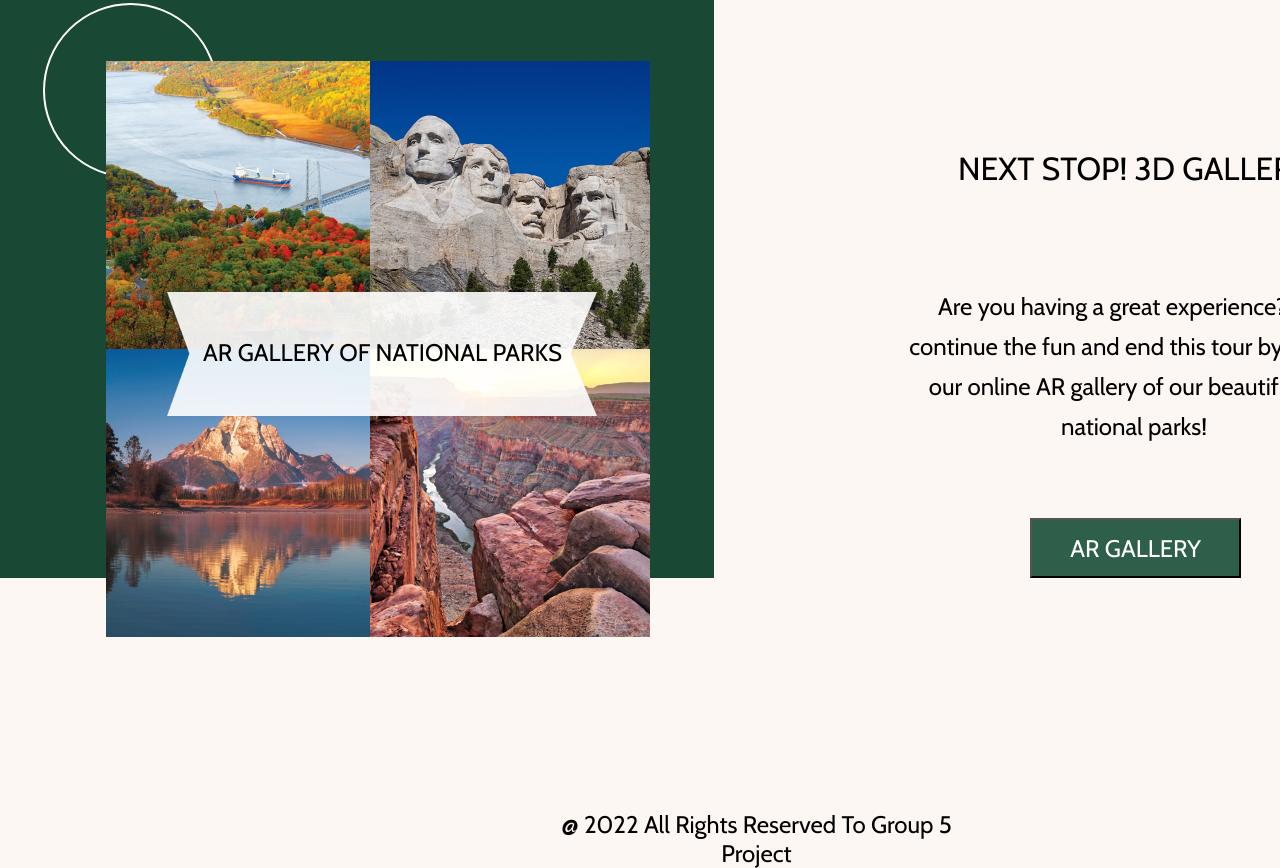
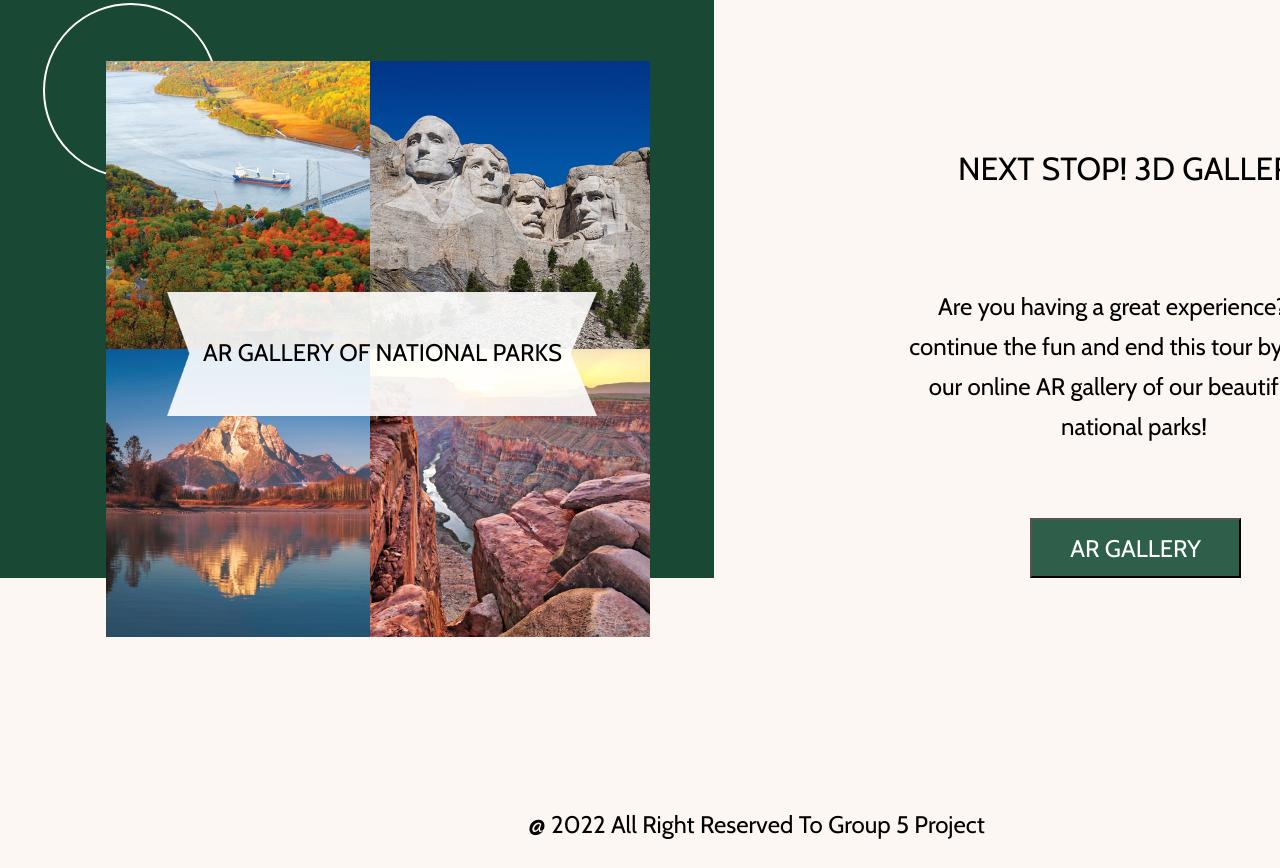
Before and after one commit to Spaolini/VirtualParks, a plain HTML site: page index.html in a window 1280 px wide. Shown: the part 2590-3458 px from the top of the page. After the commit the page ends 3429 px from the top, so only its background shows below. Drawn offline with nearby package versions, Linux system fonts and the light colour scheme; files whose address does not match are found by name.

Commit message:
Update index.html

```diff
--- a/index.html
+++ b/index.html
@@ -99,7 +99,7 @@
   <img src="imgs/angel_island.jpg" style="width:300px; height:300px;border-radius:5px;">
   <figcaption style="text-align:center;" class="text">Angel Island</figcaption>
 </figure>
-<span id="Copyright_index">@ 2022 All Rights Reserved To Group 5 Project</span>
+<span id="Copyright_index">@ 2022 All Right Reserved To Group 5 Project</span>
 
 </body>
 </html>
```
